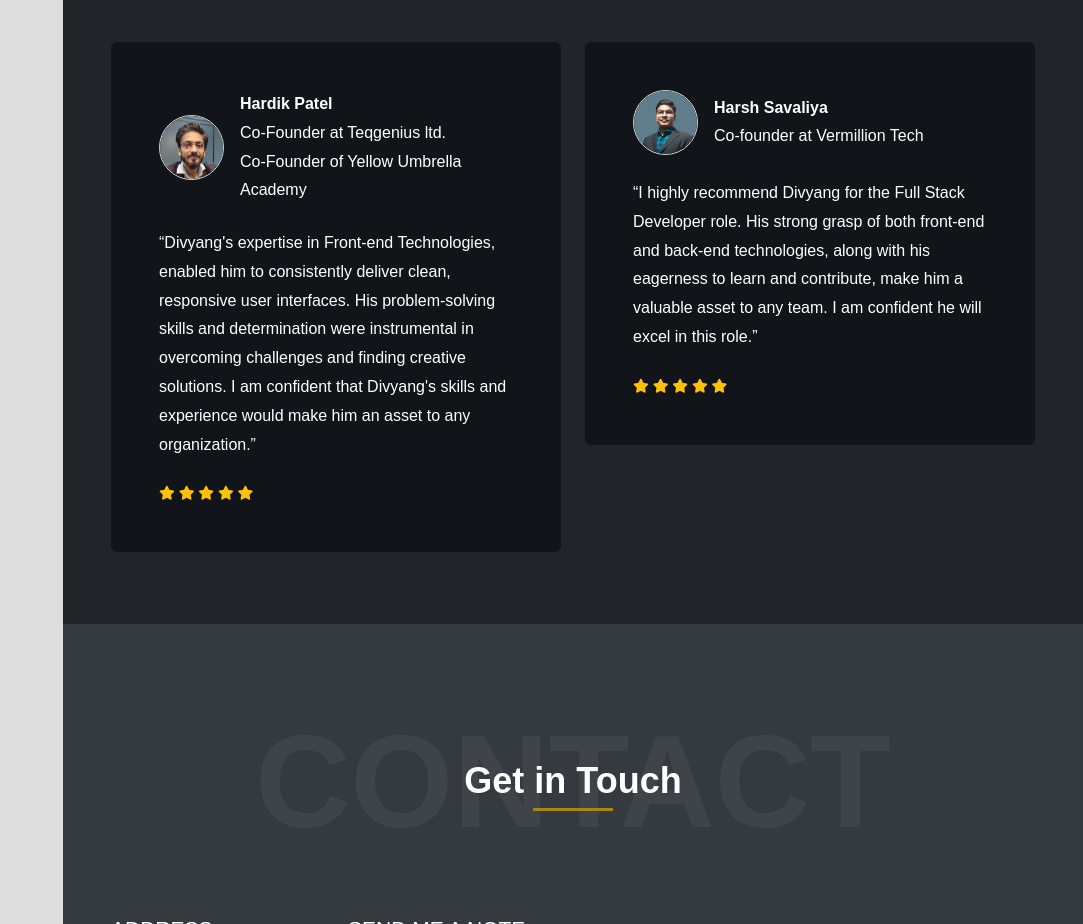
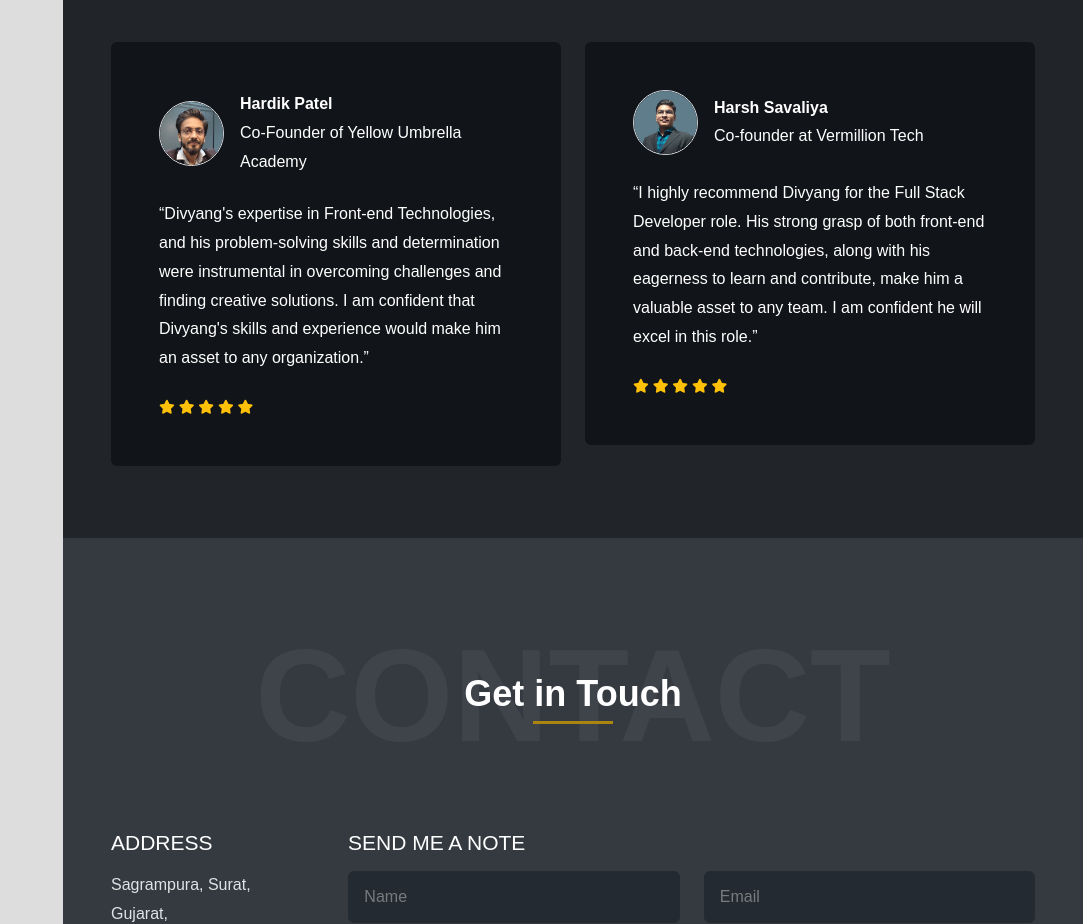
Before and after one commit to divyang9414/My_Portfolio, a plain HTML site: page index.html in a window 1280 px wide. Shown: the part 5400-6324 px from the top of the page, without its empty margins (197-1280 px from the left). Drawn offline with nearby package versions, Linux system fonts and the light colour scheme; a web font is replaced by a local one.

Commit message:
Update index.html

```diff
--- a/index.html
+++ b/index.html
@@ -1381,10 +1381,10 @@
                                                     src="Assets/Images/Hardik.jpg" style="width: 65px;" alt="">
                                                 <p class="ms-3 mb-0">
                                                     <strong class="d-block fw-600 text-white">Hardik Patel</strong>
-                                                    <span class="text-white fw-500">Co-Founder at Teqgenius ltd.<br>Co-Founder of Yellow Umbrella Academy<span>
+                                                    <span class="text-white fw-500">Co-Founder of Yellow Umbrella Academy<span>
                                                 </p>
                                             </div>
-                                            <p class=" fw-500 mb-4 text-white">“Divyang's expertise in Front-end Technologies, enabled him to consistently deliver clean, responsive user interfaces. His problem-solving skills and determination were instrumental in overcoming challenges and finding creative solutions. I am confident that Divyang's skills and experience would make him an asset to any organization.”</p>
+                                            <p class=" fw-500 mb-4 text-white">“Divyang's expertise in Front-end Technologies, and his problem-solving skills and determination were instrumental in overcoming challenges and finding creative solutions. I am confident that Divyang's skills and experience would make him an asset to any organization.”</p>
                                             <span class="text-2">
                                                 <i class="fas fa-star text-warning"></i>
                                                 <i class="fas fa-star text-warning"></i>
```
